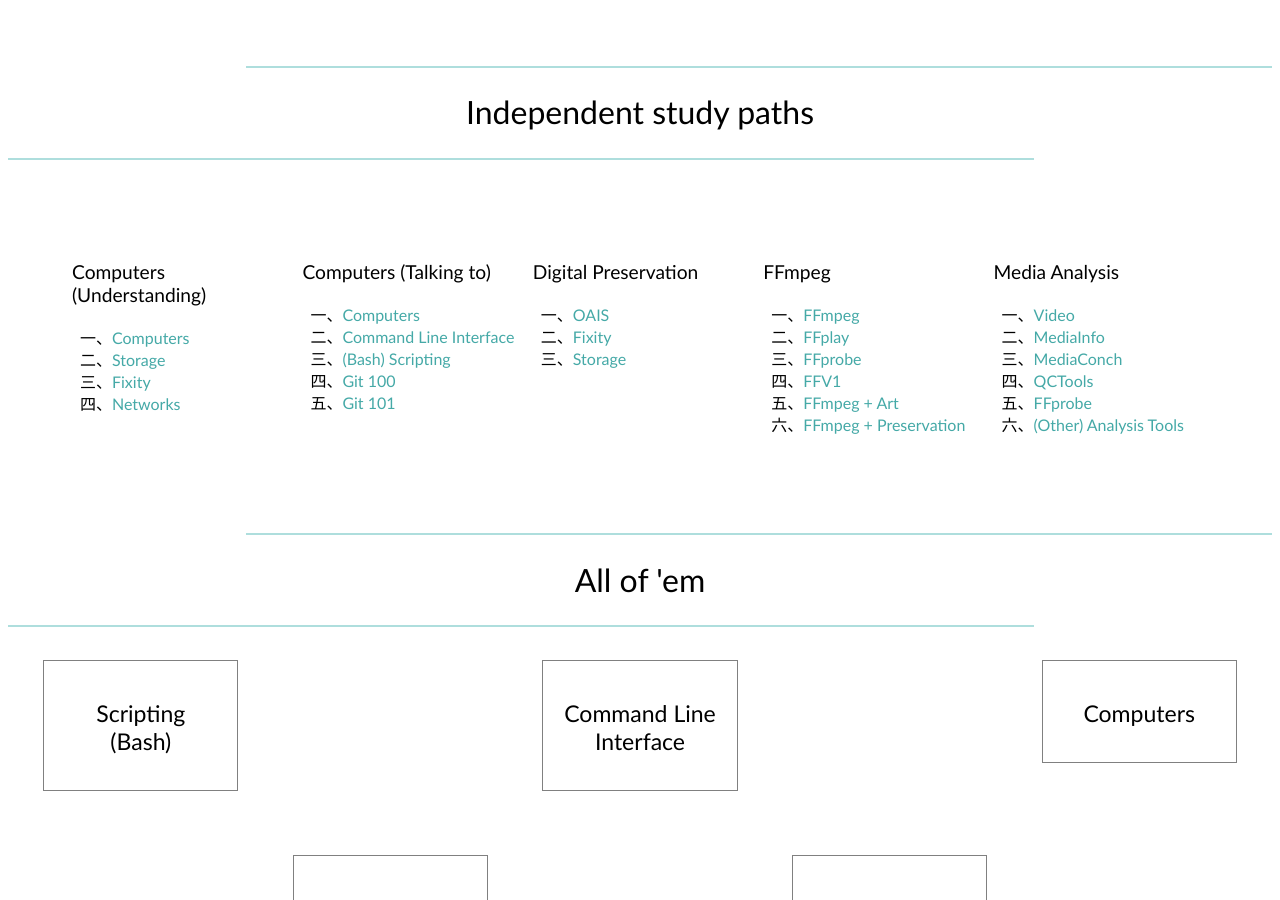
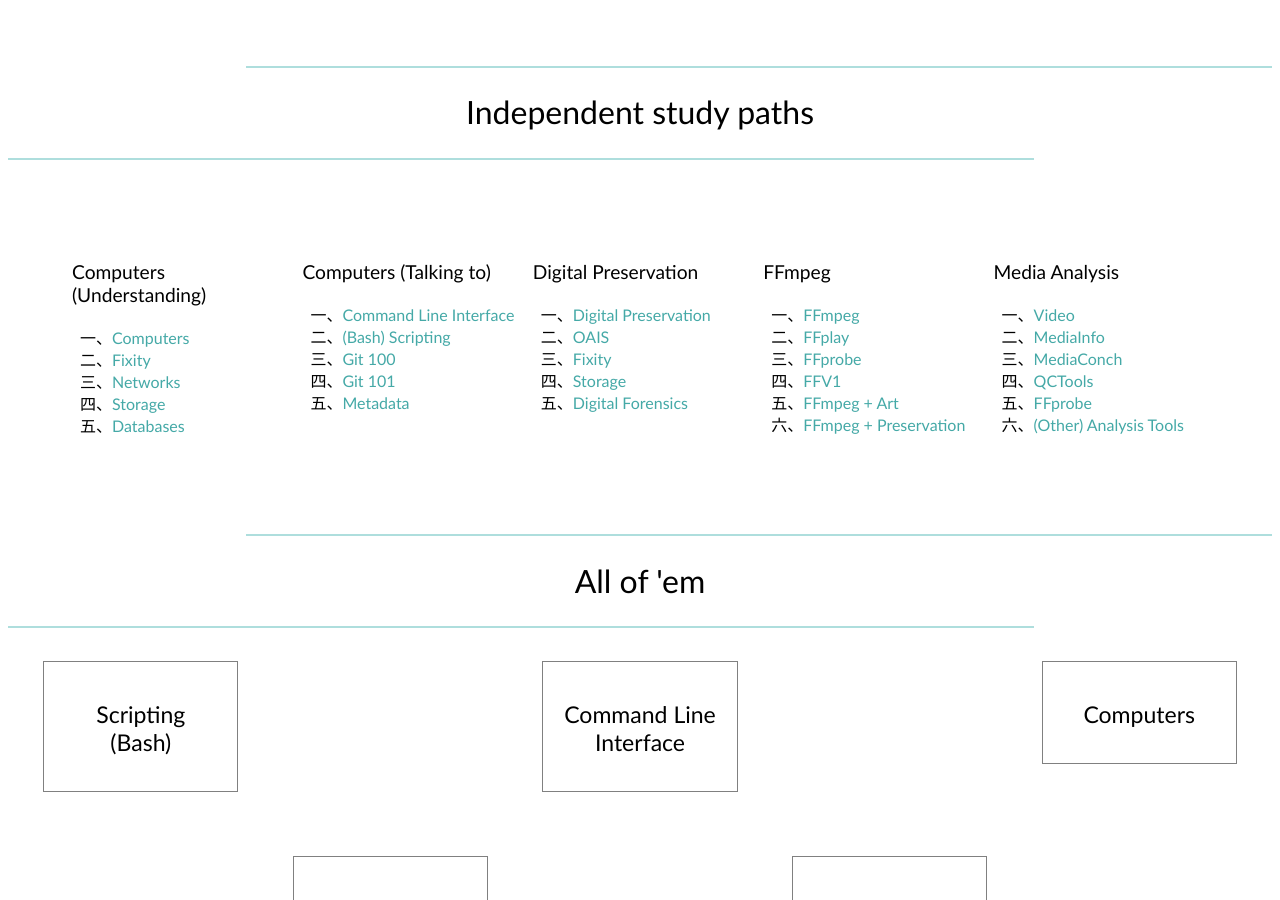
Before and after one commit to ablwr/avpres-training, a Jekyll site: the page built from index.html, in a window 1280 px wide and 900 px high, scrolled down 670 px. Built offline with Jekyll 4.4.1, drawn with Linux system fonts in a browser that asks for light colours.

Commit message:
rearrange and open new links

```diff
--- a/index.html
+++ b/index.html
@@ -31,31 +31,30 @@
     <h3>Computers (Understanding)</h3>
     <ul>
       <li><a target="_blank" href="{{ site.baseurl }}/presentations/computers">Computers</a></li>
-      <li><a target="_blank" href="{{ site.baseurl }}/presentations/storage.html">Storage</a></li>
       <li><a target="_blank" href="{{ site.baseurl }}/presentations/fixity.html">Fixity</a></li>
       <li><a target="_blank" href="{{ site.baseurl }}/presentations/networks.html">Networks</a></li>
-      <!-- <li><a target="_blank" href="{{ site.baseurl }}/presentations/databases.html">Databases</a></li> -->
-      <!-- <li><a target="_blank" href="{{ site.baseurl }}/presentations/metadata.html">Metadata</a></li> -->
+      <li><a target="_blank" href="{{ site.baseurl }}/presentations/storage.html">Storage</a></li>
+      <li><a target="_blank" href="{{ site.baseurl }}/presentations/databases.html">Databases</a></li>
     </ul>
   </div>
   <div class="suggestions">
     <h3>Computers (Talking to)</h3>
     <ul>
-      <li><a target="_blank" href="{{ site.baseurl }}/presentations/computers">Computers</a></li>
       <li><a target="_blank" href="{{ site.baseurl }}/presentations/cli.html">Command Line Interface</a></li>
       <li><a target="_blank" href="{{ site.baseurl }}/presentations/bash-scripting.html">(Bash) Scripting</a></li>
       <li><a target="_blank" href="{{ site.baseurl }}/presentations/git-on-github.html">Git 100</a></li>
       <li><a target="_blank" href="{{ site.baseurl }}/presentations/git.html">Git 101</a></li>
+      <li><a target="_blank" href="{{ site.baseurl }}/presentations/metadata.html">Metadata</a></li>
     </ul>
   </div>
   <div class="suggestions">
     <h3>Digital Preservation</h3>
     <ul>
-      <!-- <li><a target="_blank" href="{{ site.baseurl }}/presentations/digital-preservation">Digital Preservation</a></li> -->
+      <li><a target="_blank" href="{{ site.baseurl }}/presentations/digital-preservation">Digital Preservation</a></li>
       <li><a target="_blank" href="{{ site.baseurl }}/presentations/oais.html">OAIS</a></li>
       <li><a target="_blank" href="{{ site.baseurl }}/presentations/fixity.html">Fixity</a></li>
       <li><a target="_blank" href="{{ site.baseurl }}/presentations/storage.html">Storage</a></li>
-      <!-- <li><a target="_blank" href="{{ site.baseurl }}/presentations/disk-imaging.html">Disk Imaging</a></li> -->
+      <li><a target="_blank" href="{{ site.baseurl }}/presentations/digital-forensics.html">Digital Forensics</a></li>
     </ul>
   </div>
   <div class="suggestions">
```
